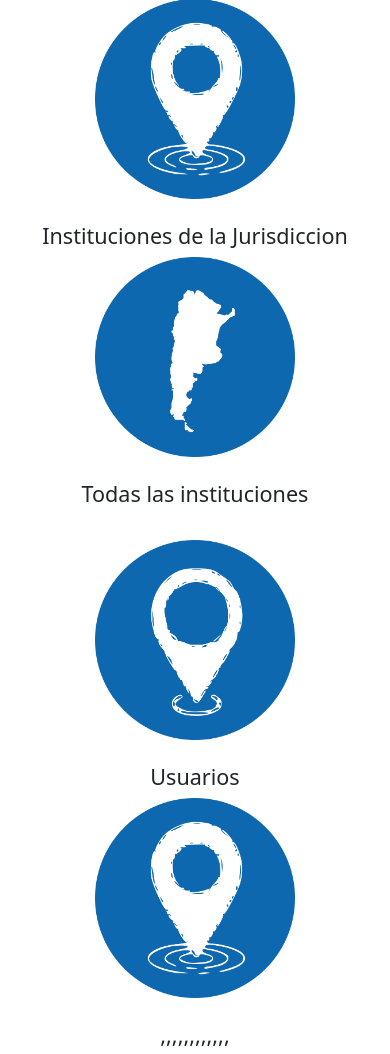
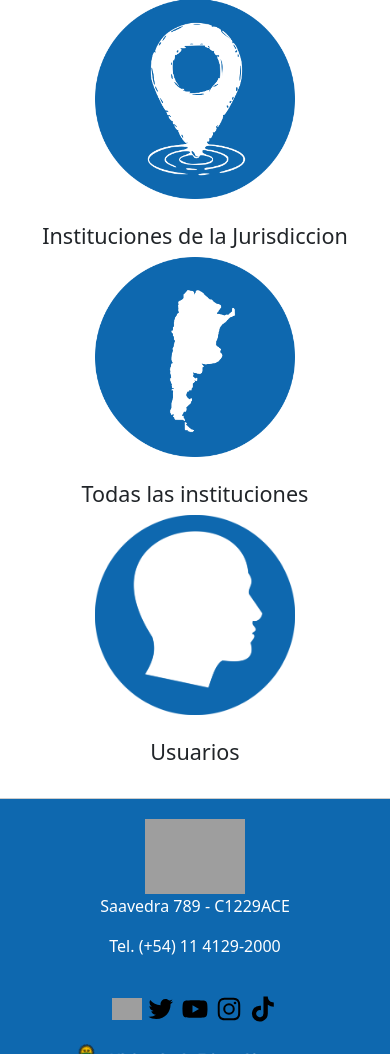
Before and after one commit to MALOUBISA/INVERSIONES, a PHP site: page /vistas/Administrador/principal.php in a window 390 px wide. Shown: the part 1124-2178 px from the top of the page. Run offline with PHP 8.4, Linux system fonts and the light colour scheme; a user stored in the database is signed in; grey boxes are pictures that could not be loaded.

Commit message:
principal.php

```diff
--- a/vistas/Administrador/principal.php
+++ b/vistas/Administrador/principal.php
@@ -39,8 +39,8 @@
             </div>
             <div class="site-nav-menu">
                 <ul class="primary-menu">
-                    <li><a href="../../index.html" class="active">INICIO</a></li>
-                    <li><a href="../cuenta.html">CUENTA</a></li>
+                    <li><a href="principal.php" class="active">INICIO</a></li>
+                    <li><a href="../cuenta.php">CUENTA</a></li>
                     <li><a href="#">INDEFINIDO</a></li>
                     <li><a href="#">INDEFINIDO</a></li>
                     <li><a href="#">INDEFINIDO</a></li>
@@ -90,34 +90,31 @@
     <!-- PAGINAS SECUNDARIAS -->
     <div class="container">
         <div class="row" >
-          <div class="col-lg-4 col-md-2 col-sm-2" style="justify-content: center">
+          <div class="col-lg-6 col-md-2 col-sm-2" style="justify-content: center">
             <div style="text-align: center;"><a href="#" ><img src="../../logos/cercanos.png" alt="" width="200px"></a></div>
             <br>
             <div style="text-align: center;"><h4>Instituciones Cercanas</h4></div>
           </div>
-          <div class="col-lg-4 col-md-2 col-sm-2" style="justify-content: center">
+          <div class="col-lg-6 col-md-2 col-sm-2" style="justify-content: center">
             <div style="text-align: center;"><a href="#"><img src="../../logos/jurisdiccion.png" alt="" width="200px"></a></div>
             <br>
             <div style="text-align: center;"><h4>Instituciones de la Jurisdiccion</h4></div>
           </div>
-          <div class="col-lg-4 col-md-2 col-sm-2" style=" justify-content: center">
-            <div style="text-align: center;"><a href="todas.html"><img src="../../logos/pais.png" alt="" width="200px"></a></div>
+        </div>
+        <div class="row" >
+          <div class="col-lg-6 col-md-2 col-sm-2" style="justify-content: center">
+            <div style="text-align: center;"><a href="#" ><img src="../../logos/pais.png" alt="" width="200px"></a></div>
             <br>
             <div style="text-align: center;"><h4>Todas las instituciones</h4></div>
           </div>
-        </div>
-        </div>
-        <div class="row justify-content-md-center">
-          <div class="col-lg-4 col-md-2 col-sm-2" style="justify-content: center">
-            <div style="text-align: center;"><a href="#" ><img src="../../logos/cercanos.png" alt="" width="200px"></a></div>
+          <div class="col-lg-6 col-md-2 col-sm-2" style="justify-content: center">
+            <div style="text-align: center;"><a href="#"><img src="../../logos/usuario.png" alt="" width="200px"></a></div>
             <br>
             <div style="text-align: center;"><h4>Usuarios</h4></div>
           </div>
-          <div class="col-lg-4 col-md-2 col-sm-2" style="justify-content: center">
-            <div style="text-align: center;"><a href="#"><img src="../../logos/jurisdiccion.png" alt="" width="200px"></a></div>
-            <br>
-            <div style="text-align: center;"><h4>,,,,,,,,,,,,</h4></div>
-          </div>
+        </div>
+        </div>
+
     </div>
 
     <!-- PIE DE PAGINA -->
```
